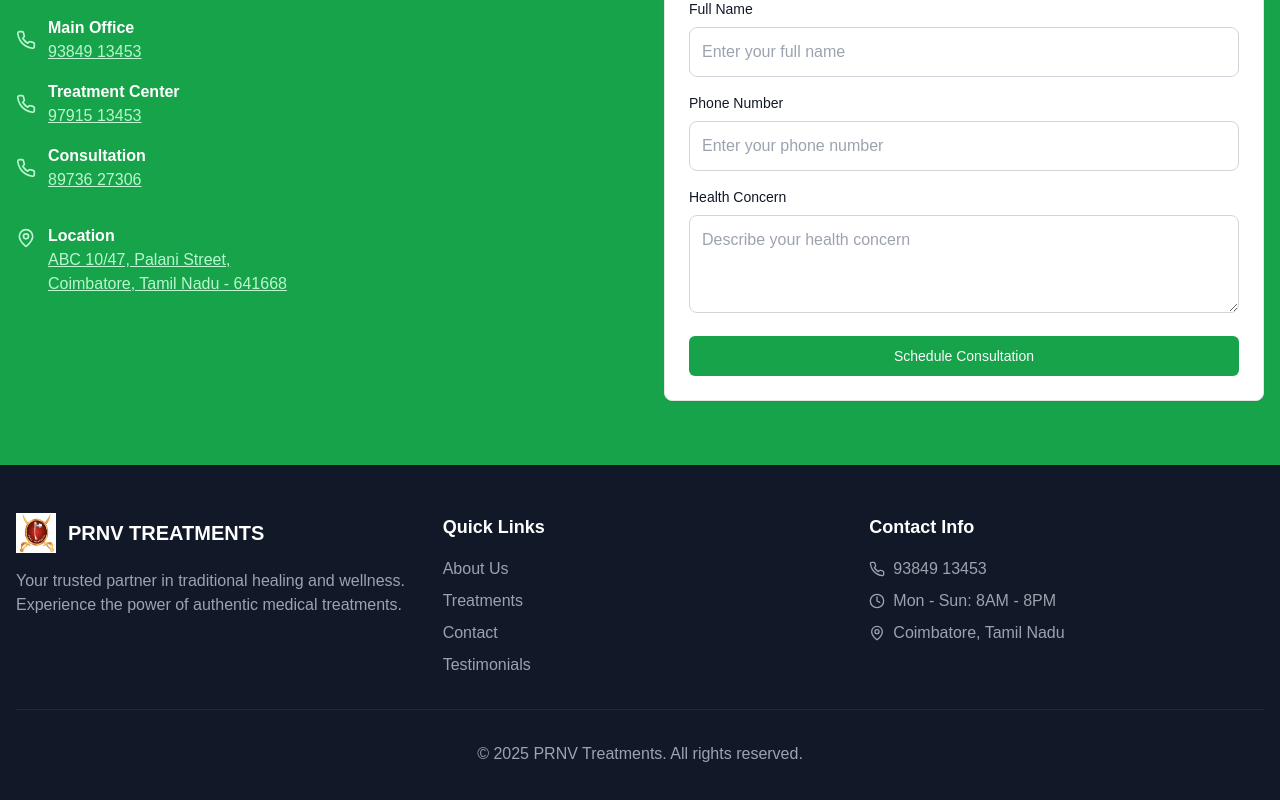
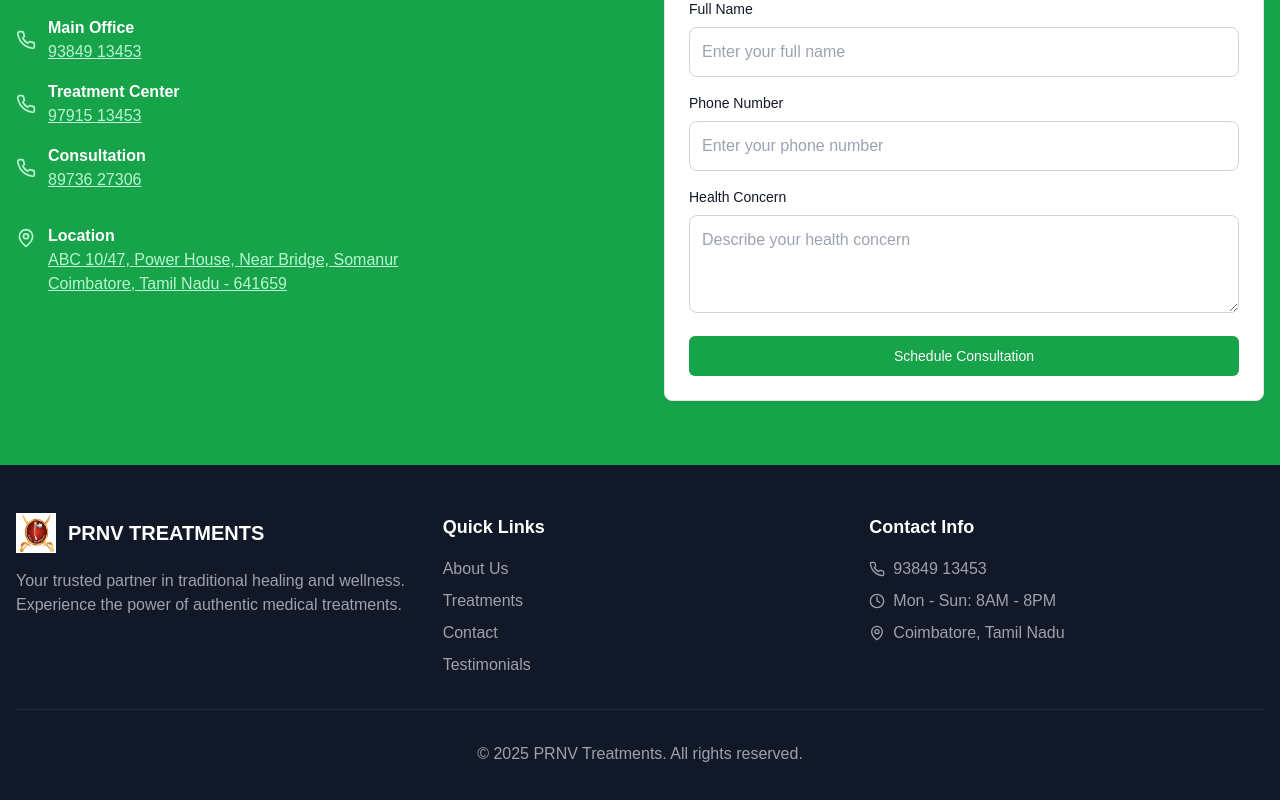
Before and after one commit to lotchankumar/PRNV-TREATMENT, a Next.js app: page / in a window 1280 px wide. Shown: the part 1935-2735 px from the top of the page. Built offline with nearby package versions, Linux system fonts and the light colour scheme.

Commit message:
address changed

```diff
--- a/app/page.tsx
+++ b/app/page.tsx
@@ -221,8 +221,8 @@ export default function HomePage() {
       rel="noopener noreferrer"
       className="text-green-200 underline hover:text-white transition"
     >
-      ABC 10/47, Palani Street,<br />
-      Coimbatore, Tamil Nadu - 641668
+      ABC 10/47, Power House, Near Bridge, Somanur<br />
+      Coimbatore, Tamil Nadu - 641659
     </a>
   </div>
 </div>
```
